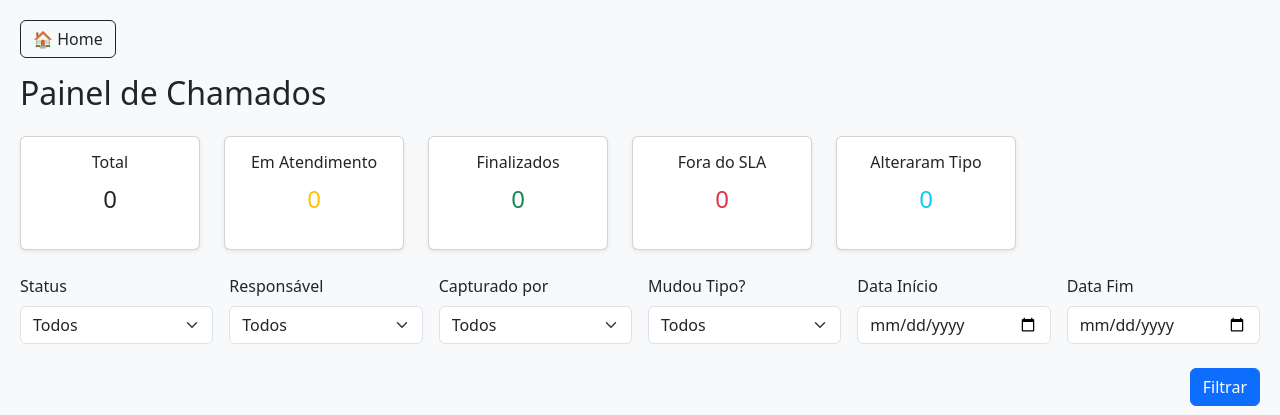
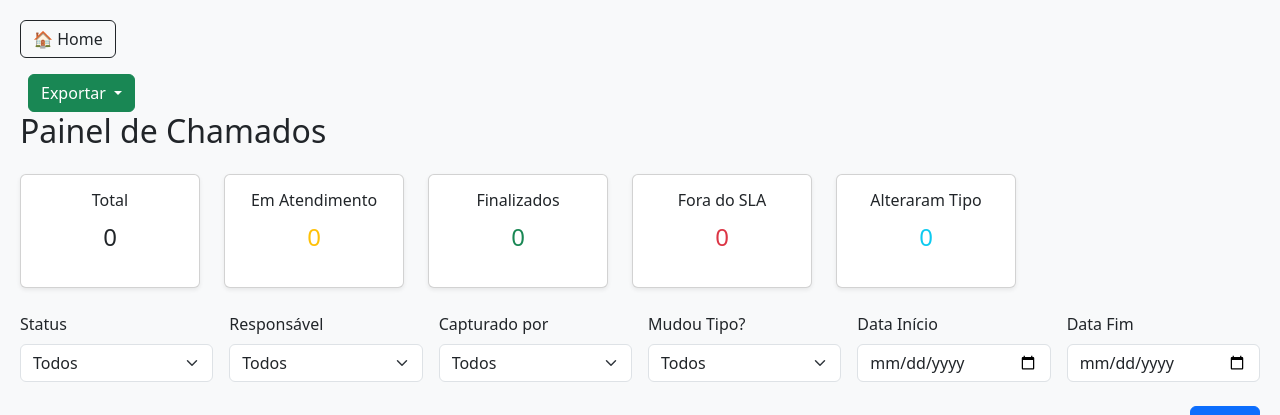
Before and after one commit to jflrealty/painel-chamados, a FastAPI app: page /painel in a window 1280 px wide. Shown: the top 415 px of the page. Run offline with FastAPI, Linux system fonts and the light colour scheme; data that the repository does not hold is empty; some libraries are stand-ins or nearby versions.

Commit message:
Update painel.html

```diff
--- a/templates/painel.html
+++ b/templates/painel.html
@@ -14,6 +14,18 @@
 </head>
 <body>
   <div class="mb-3"><a class="btn btn-outline-dark" href="/painel">🏠 Home</a></div>
+  <!-- Exportar -->
+<div class="dropdown d-inline-block ms-2">
+  <button class="btn btn-success dropdown-toggle" data-bs-toggle="dropdown">
+    Exportar
+  </button>
+  <ul class="dropdown-menu">
+    <li><a class="dropdown-item"
+           href="/exportar?{{ filtros_as_query }}&tipo=xlsx">Excel (.xlsx)</a></li>
+    <li><a class="dropdown-item"
+           href="/exportar?{{ filtros_as_query }}&tipo=csv">CSV (;)</a></li>
+  </ul>
+</div>
   <h2 class="mb-4">Painel de Chamados</h2>
 
   <!-- Métricas -->
```
